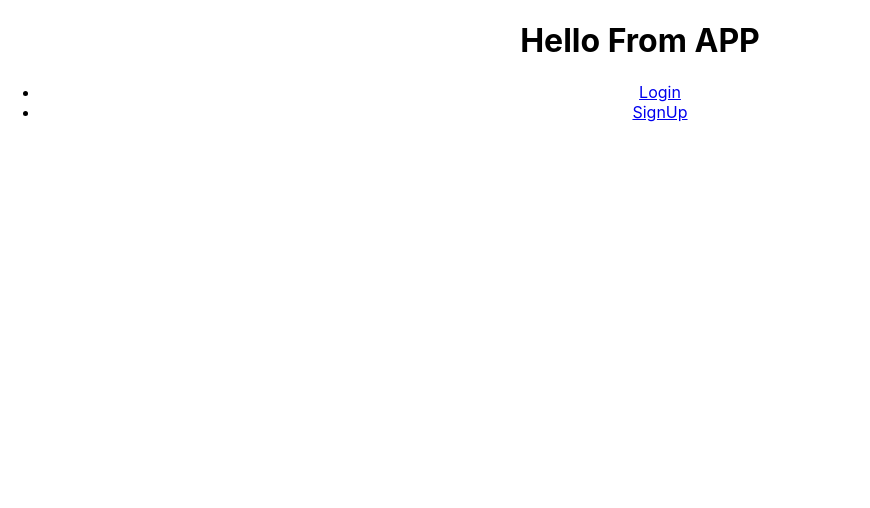
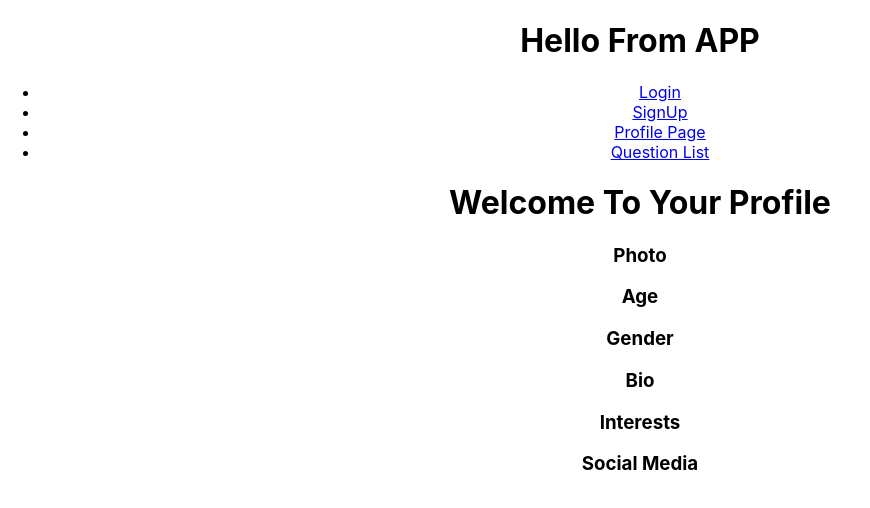
Before and after one commit to bw-advice-giver/ben-griffin-front-end, a React (Create React App) app in the folder advice-giver/advice-giver-fe-arch/: page /profile in a window 1280 px wide. Shown: the top 508 px of the page, without its empty margins (0-870 px from the left). Built offline with nearby package versions, Linux system fonts and the light colour scheme; sample sign-in values are in the browser's storage.

Commit message:
Login Works. Private Routes are being formed, profile is being formed.

```diff
--- a/advice-giver/advice-giver-fe-arch/src/App.js
+++ b/advice-giver/advice-giver-fe-arch/src/App.js
@@ -5,6 +5,10 @@ import './App.css';
 // Components
 import Login from './components/Login';
 import SignUp from './components/SignUp';
+import Profile from './components/Profile';
+
+// Private Route(s)
+import PrivateRoute from './components/PrivateRoute';
 
 function App() {
   return (
@@ -18,10 +22,18 @@ function App() {
           <li>
             <Link to="/signup">SignUp</Link>
           </li>
+          <li>
+            <Link to="/profile">Profile Page</Link>
+          </li>
+          <li>
+            <Link to="/questions">Question List</Link>
+          </li>
         </ul>
         <Switch>
           <Route path="/login" component={Login} />
           <Route path="/signup" component={SignUp} />
+          <PrivateRoute exact path="/profile" component={Profile}/>
+          {/* <PrivateRoute exact path="/questions" component={Questions}/> */}
         </Switch>
       </div>
     </Router>
--- a/advice-giver/advice-giver-fe-arch/src/components/Login/Login.js
+++ b/advice-giver/advice-giver-fe-arch/src/components/Login/Login.js
@@ -34,7 +34,7 @@ class Login extends React.Component {
               // save the returned token to localStorage ***
             localStorage.setItem('token', res.data.payload);
             // navigate your user to your login route *** aka pushing to our protected route
-            this.props.history.push('/protected');
+            this.props.history.push('/profile');
           })
           .catch(err => console.log(err));
       };
@@ -49,7 +49,7 @@ class Login extends React.Component {
                     name="username"
                     value={this.state.credentials.username}
                     onChange={this.handleChange}
-                    placeholder="Email"
+                    placeholder="Username"
                 />
 
                     <input
@@ -59,8 +59,9 @@ class Login extends React.Component {
                         value={this.state.credentials.password}
                         onChange={this.handleChange}
                     />
+                    <button className="login-btn">Login</button>
                 </form>
-                <button className="login-btn">Login</button>
+
             </div>
         )
     } //end Render
--- /dev/null
+++ b/advice-giver/advice-giver-fe-arch/src/components/PrivateRoute/PrivateRoute.js
@@ -0,0 +1,31 @@
+import React from 'react';
+import { Route, Redirect } from 'react-router-dom';
+
+/*
+  Private Route rules:
+  1. It has the same API as <Route />.
+  2. It renders a <Route /> and passes all the props through to it. ==> ?? <Route {...props} />
+  3. It checks if the user is authenticated, if they are, it renders the “component” prop. If not, it redirects the user to /login.
+*/
+
+const PrivateRoute = ({ component: Component, ...rest }) => {
+
+    return (
+      //  renders a <Route /> and passes all the props through to it.
+      <Route
+      // spread 'rest' of props bc component is removed as we destructure it as ==> ?? `component: Component,`
+        {...rest}
+        render={() => {
+          if(localStorage.getItem('token')) {
+          // if token is in localStorage > render the given component
+            return <Component />
+          } else {
+            // anytime this is rendered to the DOM is takes us to the provided `to`
+            return <Redirect to="/login" />
+          }
+        }}
+      />
+    )
+}
+
+export default PrivateRoute;
--- /dev/null
+++ b/advice-giver/advice-giver-fe-arch/src/components/PrivateRoute/index.js
@@ -0,0 +1,3 @@
+import PrivateRoute from './PrivateRoute';
+
+export default PrivateRoute;
--- /dev/null
+++ b/advice-giver/advice-giver-fe-arch/src/components/Profile/Profile.js
@@ -0,0 +1,23 @@
+import React from 'react';
+
+
+const Profile = (props) => {
+
+    // Possibly Holding state
+
+    // PUT and DELETE questions Request
+
+    return (
+        <div className="profile">
+            <h1>Welcome To Your Profile</h1>
+            <h3>Photo</h3>
+            <h3>Age</h3>
+            <h3>Gender</h3>
+            <h3>Bio</h3>
+            <h3>Interests</h3>
+            <h3>Social Media</h3>
+        </div>
+    )
+}
+
+export default Profile;
--- /dev/null
+++ b/advice-giver/advice-giver-fe-arch/src/components/Profile/index.js
@@ -0,0 +1,3 @@
+import Profile from './Profile';
+
+export default Profile;
--- a/advice-giver/advice-giver-fe-arch/src/components/SignUp/SignUp.js
+++ b/advice-giver/advice-giver-fe-arch/src/components/SignUp/SignUp.js
@@ -34,10 +34,13 @@ class SignUp extends React.Component {
               // save the returned token to localStorage ***
             localStorage.setItem('token', res.data.payload);
             // navigate your user to your login route *** aka pushing to our protected route
-            this.props.history.push('/protected');
+            this.props.history.push('/profile');
           })
           .catch(err => console.log(err));
       };
+
+      // Toggle User Type: Seeker or Advisor
+
 
     render() {
         return (
@@ -49,7 +52,7 @@ class SignUp extends React.Component {
                         name="username"
                         value={this.state.credentials.username}
                         onChange={this.handleChange}
-                        placeholder="Email"
+                        placeholder="Username"
                     />
 
                     <input
--- a/advice-giver/advice-giver-fe-arch/src/components/SignUp/index.js
+++ b/advice-giver/advice-giver-fe-arch/src/components/SignUp/index.js
@@ -1,3 +1,3 @@
-import SignUp from './SignUp'
+import SignUp from './SignUp';
 
 export default SignUp;
```
Also changed, not shown: advice-giver/advice-giver-fe-arch/src/components/PrivateRoute/PrivateRoute.scss (added), advice-giver/advice-giver-fe-arch/src/components/Profile/Profile.scss (added).
